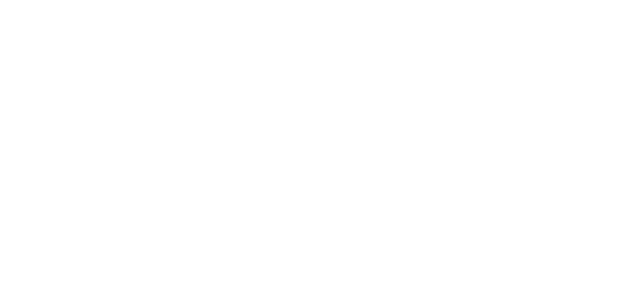
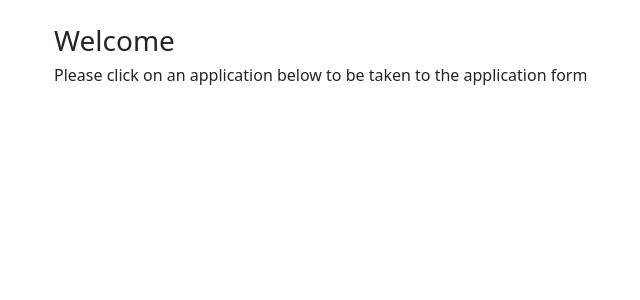
Before and after one commit to sarahhtbarton/shepherd, a Flask app: page / in a window 1280 px wide. Before the commit the part shown is empty. Shown: the top 300 px of the page, without its empty margins (28-668 px from the left). Run offline with Flask 2, Linux system fonts and the light colour scheme; some libraries are stand-ins or nearby versions.

Commit message:
Finalizes homepage

```diff
--- a/templates/homepage.html
+++ b/templates/homepage.html
@@ -8,6 +8,11 @@
 {% block body %}
 <div class="container">
 
+  <br>
+  <h3>Welcome</h3>
+  <h6>Please click on an application below to be taken to the application form</h6>
+  <br>
+
   {% for name, path in applications_dict.items() %}
     <p><a href="/type/{{ path }}">{{ name }}</a></p>
   {% endfor %}
```
